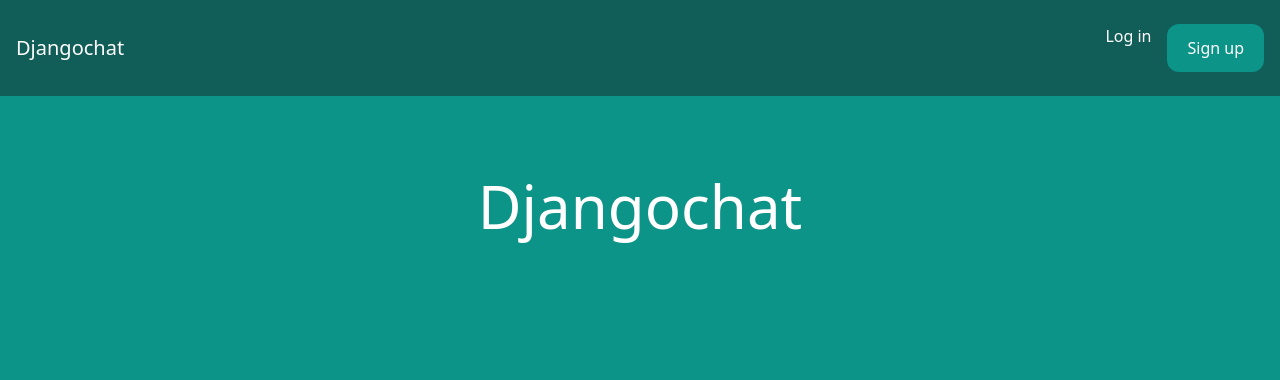
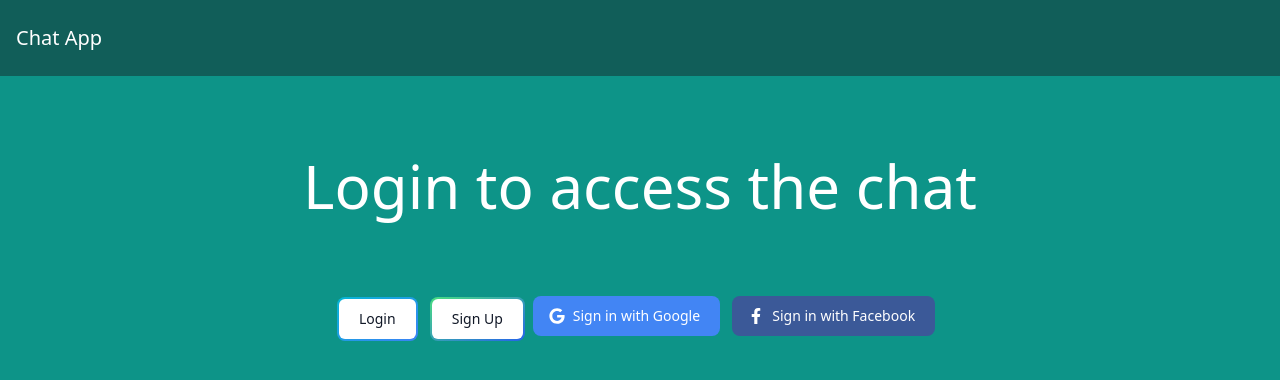
Before and after one commit to Silver15987/django-chat-app, a Django app: page / in a window 1280 px wide. Shown: the top 380 px of the page. Run offline with Django 4.2, Linux system fonts and the light colour scheme; some libraries are stand-ins or nearby versions.

Commit message:
updated the code and added buttons for different oaut2 services

```diff
--- a/core/templates/core/base.html
+++ b/core/templates/core/base.html
@@ -8,21 +8,21 @@
     <meta http-equiv="X-UA-Compatible" content="IE=edge">
     <meta name="viewport" content="width=device-width, initial-scale=1.0">
     <script src='https://cdn.tailwindcss.com'></script>
-    <title>{% block tittle %}{% endblock %} Django chat</title>
+    <title>{% block tittle %}{% endblock %} Django chat app</title>
 </head>
 <body class="bg-teal-600">
     <nav class="flex items-center justify-between px-4 py-6 bg-teal-800">
         <div>
-            <a href="/" class="text-xl text-white">Djangochat</a>
+            <a href="/" class="text-xl text-white">Chat App</a>
         </div>
         <div class="flex item-center space-x-4">
             {% if request.user.is_authenticated %}
                 <a href="/rooms/" class="text-white hover:text-gray-200">Rooms</a>
             <a href="/logout/" class="px-5 py-3 rounded-xl text-white bg-teal-600 hover:bg-teal-700">Log out</a>
             {% else %}
-            <a href="/login/" class="text-white hover:text-gray-200">Log in</a>
+          <!--  <a href="/login/" class="text-white hover:text-gray-200">Log in</a>
             <a href="/signup/" class="px-5 py-3 rounded-xl text-white bg-teal-600 hover:bg-teal-700">Sign up</a>
-            {% endif %}
+          -->{% endif %}
         </div>
     </nav>
 
--- a/core/templates/core/frontpage.html
+++ b/core/templates/core/frontpage.html
@@ -1,11 +1,30 @@
 {% extends 'core/base.html' %}
 
-{% block tittle %} Welcome | {% endblock %}
+{% block tittle %} Hi | {% endblock %}
 
 
 
 {% block content %}
 <div class="p-10 lg:p-20 text-center">
-    <h1 class="text-3xl lg:text-6xl text-white">Djangochat</h1>
+    <h1 class="text-3xl lg:text-6xl text-white">Login to access the chat</h1>
+</div>
+<div class="text-center">
+    <button class="relative inline-flex items-center justify-center p-0.5 mb-2 mr-2 overflow-hidden text-sm font-medium text-gray-900 rounded-lg group bg-gradient-to-br from-cyan-500 to-blue-500 group-hover:from-cyan-500 group-hover:to-blue-500 hover:text-white dark:text-white focus:ring-4 focus:outline-none focus:ring-cyan-200 dark:focus:ring-cyan-800">
+        <span class="relative px-5 py-2.5 transition-all ease-in duration-75 bg-white dark:bg-gray-900 rounded-md group-hover:bg-opacity-0">
+            <a href="/login/">Login</a>
+        </span>
+      </button>
+      <button class="relative inline-flex items-center justify-center p-0.5 mb-2 mr-2 overflow-hidden text-sm font-medium text-gray-900 rounded-lg group bg-gradient-to-br from-green-400 to-blue-600 group-hover:from-green-400 group-hover:to-blue-600 hover:text-white dark:text-white focus:ring-4 focus:outline-none focus:ring-green-200 dark:focus:ring-green-800">
+        <span class="relative px-5 py-2.5 transition-all ease-in duration-75 bg-white dark:bg-gray-900 rounded-md group-hover:bg-opacity-0">
+            <a href="/signup/">Sign Up</a>
+        </span>
+    <button type="button" class="text-white bg-[#4285F4] hover:bg-[#4285F4]/90 focus:ring-4 focus:outline-none focus:ring-[#4285F4]/50 font-medium rounded-lg text-sm px-5 py-2.5 text-center inline-flex items-center dark:focus:ring-[#4285F4]/55 mr-2 mb-2">
+        <svg class="mr-2 -ml-1 w-4 h-4" aria-hidden="true" focusable="false" data-prefix="fab" data-icon="google" role="img" xmlns="http://www.w3.org/2000/svg" viewBox="0 0 488 512"><path fill="currentColor" d="M488 261.8C488 403.3 391.1 504 248 504 110.8 504 0 393.2 0 256S110.8 8 248 8c66.8 0 123 24.5 166.3 64.9l-67.5 64.9C258.5 52.6 94.3 116.6 94.3 256c0 86.5 69.1 156.6 153.7 156.6 98.2 0 135-70.4 140.8-106.9H248v-85.3h236.1c2.3 12.7 3.9 24.9 3.9 41.4z"></path></svg>
+        Sign in with Google
+      </button>
+      <button type="button" class="text-white bg-[#3b5998] hover:bg-[#3b5998]/90 focus:ring-4 focus:outline-none focus:ring-[#3b5998]/50 font-medium rounded-lg text-sm px-5 py-2.5 text-center inline-flex items-center dark:focus:ring-[#3b5998]/55 mr-2 mb-2">
+        <svg class="mr-2 -ml-1 w-4 h-4" aria-hidden="true" focusable="false" data-prefix="fab" data-icon="facebook-f" role="img" xmlns="http://www.w3.org/2000/svg" viewBox="0 0 320 512"><path fill="currentColor" d="M279.1 288l14.22-92.66h-88.91v-60.13c0-25.35 12.42-50.06 52.24-50.06h40.42V6.26S260.4 0 225.4 0c-73.22 0-121.1 44.38-121.1 124.7v70.62H22.89V288h81.39v224h100.2V288z"></path></svg>
+        Sign in with Facebook
+      </button>
 </div>
  {% endblock %}
```
Also changed, not shown: db.sqlite3, 1 other file.
